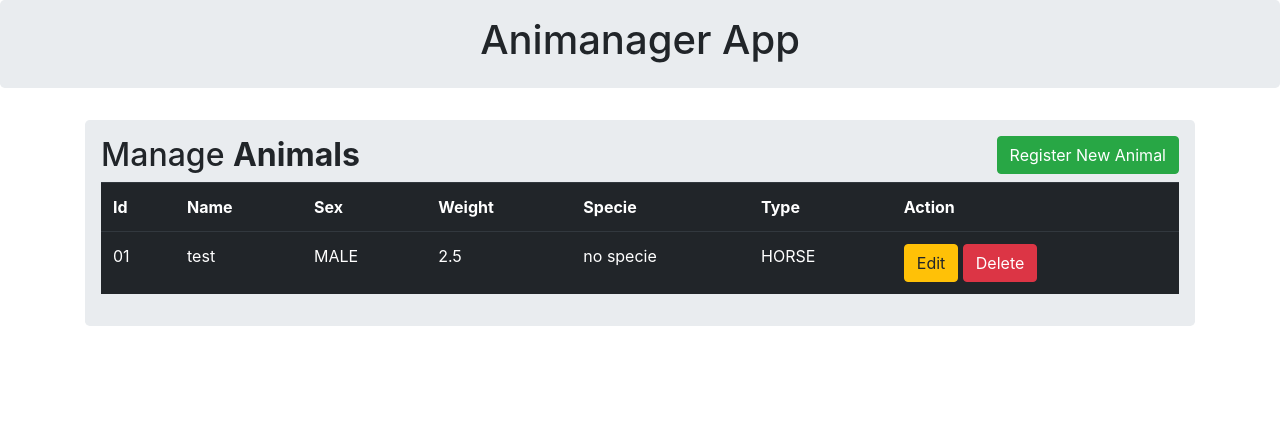
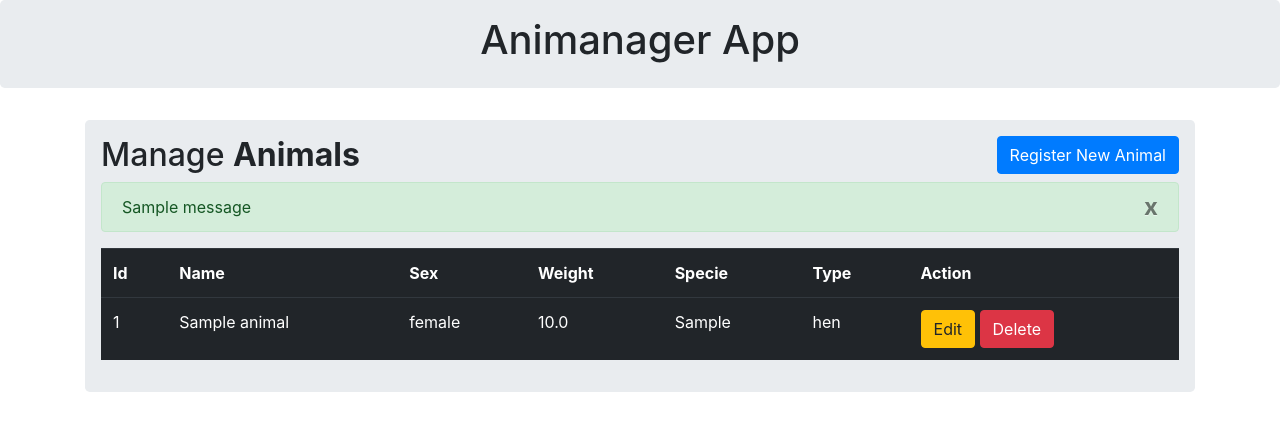
Before and after one commit to DiegoSou/animanager-py, a Flask app: page /animals in a window 1280 px wide. Shown: the top 431 px of the page. Run offline with Flask 3, Linux system fonts and the light colour scheme; tables that the repository leaves empty hold one stand-in row (values such as "Sample post"); one stand-in notice (Sample message) is shown; some libraries are stand-ins or nearby versions.

Commit message:
feat: index animals and modal form to register animals

```diff
--- a/app.py
+++ b/app.py
@@ -1,4 +1,6 @@
 from src.main import app, db, animals_routes
+
+app.secret_key = "something"
 
 # Rotas Blueprints
 app.register_blueprint(animals_routes)
--- a/src/main/app_routes.py
+++ b/src/main/app_routes.py
@@ -1,22 +1,17 @@
-from flask import jsonify, request, Blueprint, redirect, render_template
+from flask import jsonify, request, Blueprint, redirect, render_template, flash, url_for
 from src.main.composers import find_animal_composite, register_animal_composite
 from src.presentation import flask_adapter
 
 animals_routes = Blueprint("animals", __name__)
 
-@animals_routes.route("/animals", methods=["GET", "POST"])
+@animals_routes.route("/animals", methods=["GET"])
 def index():
     "animals index template"
 
-    if request.method == "GET":
-        response = flask_adapter(request, find_animal_composite())
-    if request.method == "POST":
-        response = flask_adapter(request, register_animal_composite())
-
+    response = flask_adapter(request, find_animal_composite())
 
     if response.status_code < 300:
-        return render_template("animals_index.html")
-
+        return render_template('animals_index.html', animals_data = response.body)
 
     return jsonify({
         "error": {
@@ -24,3 +19,21 @@ def index():
             "title": response.body
         }
     }), response.status_code
+
+
+@animals_routes.route("/animals", methods=["POST"])
+def register():
+    "animals register template"
+
+    response = flask_adapter(request, register_animal_composite())
+
+    if response.status_code < 300:
+        flash("Animal registered on database")
+        return redirect(url_for("animals.index"))
+
+    return jsonify({
+        "error": {
+            "status": response.status_code,
+            "title": response.body
+        }
+    }), response.status_code
--- a/src/main/templates/animals_index.html
+++ b/src/main/templates/animals_index.html
@@ -9,35 +9,63 @@
                 <div class="jumbotron p-3">
                     <h2>
                         Manage <b>Animals </b>
-                        <button type="button" class="btn btn-success float-right" data-toggle="modal" data-target="#mymodal">
+                        <button type="button" class="btn btn-primary float-right" data-toggle="modal" data-target="#modalregister">
                             Register New Animal
                         </button>
                     </h2>
+
+                    {% with messages = get_flashed_messages() %}
+
+                    {% if messages %}
+                        {% for message in messages %}
+
+                            <div class="alert alert-success alert-dismissable" role="alert">
+
+                                <button type="button" class="close" data-dismiss="alert" aria-label="close">
+                                    <span aria-hidden="true">x</span>
+                                </button>
+                                {{ message }}
+
+                            </div>
+
+                        {% endfor %}
+                    {% endif %}
+
+                    {% endwith %}
 
                     <table class="table table-hover table-dark">
                         <tr>
                             <th>Id</th><th>Name</th><th>Sex</th><th>Weight</th><th>Specie</th><th>Type</th><th>Action</th>
                         </tr>
+
+                        {% for animal in animals_data %}
                             <tr>
-                            <td>01</td>
-                            <td>test</td>
-                            <td>MALE</td>
-                            <td>2.5</td>
-                            <td>no specie</td>
-                            <td>HORSE</td>
+                                <td>{{ animal.id }}</td>
+                                <td>{{ animal.name }}</td>
+
+                                {% if animal.sex == 'f' %}
+                                    <td>female</td>
+                                {% endif %}
+
+                                {% if animal.sex == 'm' %}
+                                    <td>male</td>
+                                {% endif %}
+
+                                <td>{{ animal.weight }}</td>
+                                <td>{{ animal.specie }}</td>
+                                <td>{{ animal.animal_type }}</td>
+
                                 <td>
                                     <a href="" class="btn btn-warning btn-xs" data-toggle="modal" data-target="#modaledit">Edit</a>
                                     <a href="" class="btn btn-danger btn-xs" onclick="return confirm('Are you sure to delete?')">Delete</a>
                                 </td>
                             </tr>
+                        {% endfor %}
                     </table>
                 </div>
 
-            </div>
-        </div>
-    </div>
-
-    <div class="modal fade" id="mymodal" role="dialog">
+                <!-- Modal register animal -->
+                <div class="modal fade" id="modalregister" role="dialog">
                     <div class="modal-dialog">
                         <div class="modal-content">
 
@@ -46,7 +74,7 @@
                             </div>
                             <div class="modal-body">
 
-                    <form action="" method="post">
+                                <form action="{{url_for('animals.index')}}" method="post">
 
                                     <div class="form-group">
                                         <label>Animal Name</label>
@@ -66,7 +94,7 @@
 
                                     <div class="form-group">
                                         <fieldset style="width: fit-content; margin-top: 0.5rem">
-                                <legend>Animal sex:</legend>
+                                            <span>Animal sex:</span>
 
                                             <input type="radio" name="sex" id="sex_f" value="f" checked>
                                             <label for="sex_f">Fem</label>
@@ -77,17 +105,17 @@
                                     </div>
 
                                     <div class="form-group">
-                            <label for="weight">Weight</label>
-                            <input type="number" name="weight" id="weight" step="0.5"/>
+                                        <label for="weight">Weight: </label>
+                                        <input type="number" name="weight" id="weight" step="0.5" min="0.0" value="0.0"/>
                                     </div>
 
                                     <div class="form-group">
-                            <label for="specie">Specie</label>
-                            <input type="text" name="specie" id="weight"/>
+                                        <label for="specie">Specie: </label>
+                                        <input type="text" name="specie" id="specie" placeholder="Describe specie"/>
                                     </div>
 
                                     <div class="form-group">
-                            <button type="button" class="btn btn-primary" type="submit">Save</button>
+                                        <button class="btn btn-primary" type="submit">Save</button>
                                     </div>
 
                                 </form>
@@ -101,4 +129,52 @@
                     </div>
                 </div>
 
+                <!-- Modal edit animal -->
+                <div class="modal fade" id="modaledit" role="dialog">
+                    <div class="modal-dialog">
+                        <div class="modal-content">
+
+                            <div class="modal-header">
+                                <h4 class="modal-title">Edit Information</h4>
+                            </div>
+                            <div class="modal-body">
+
+                                <form action="" method="post">
+
+                                    <input type="hidden" name="id" value="id">
+
+                                    <div class="form-group">
+                                        <label>Name: </label>
+                                        <input type="text" name="name" id="name" value="testname" required/>
+                                    </div>
+
+                                    <div class="form-group">
+                                        <label for="weight">Weight: </label>
+                                        <input type="number" name="weight" id="weight" value="testweight" step="0.5"/>
+                                    </div>
+
+                                    <div class="form-group">
+                                        <label for="specie">Specie: </label>
+                                        <input type="text" name="specie" id="specie" value="testspecie"/>
+                                    </div>
+
+                                    <div class="form-group">
+                                        <button class="btn btn-primary" type="submit">Ok</button>
+                                    </div>
+
+                                </form>
+
+                            </div>
+                            <div class="modal-footer">
+                                <button type="button" class="btn btn-secondary" data-dismiss="modal">Close</button>
+                            </div>
+
+                        </div>
+                    </div>
+                </div>
+
+            </div>
+        </div>
+    </div>
+
 {% endblock %}
```
Also changed, not shown: instance/animals.db. Lines whose indentation alone changed are shown as unchanged.
